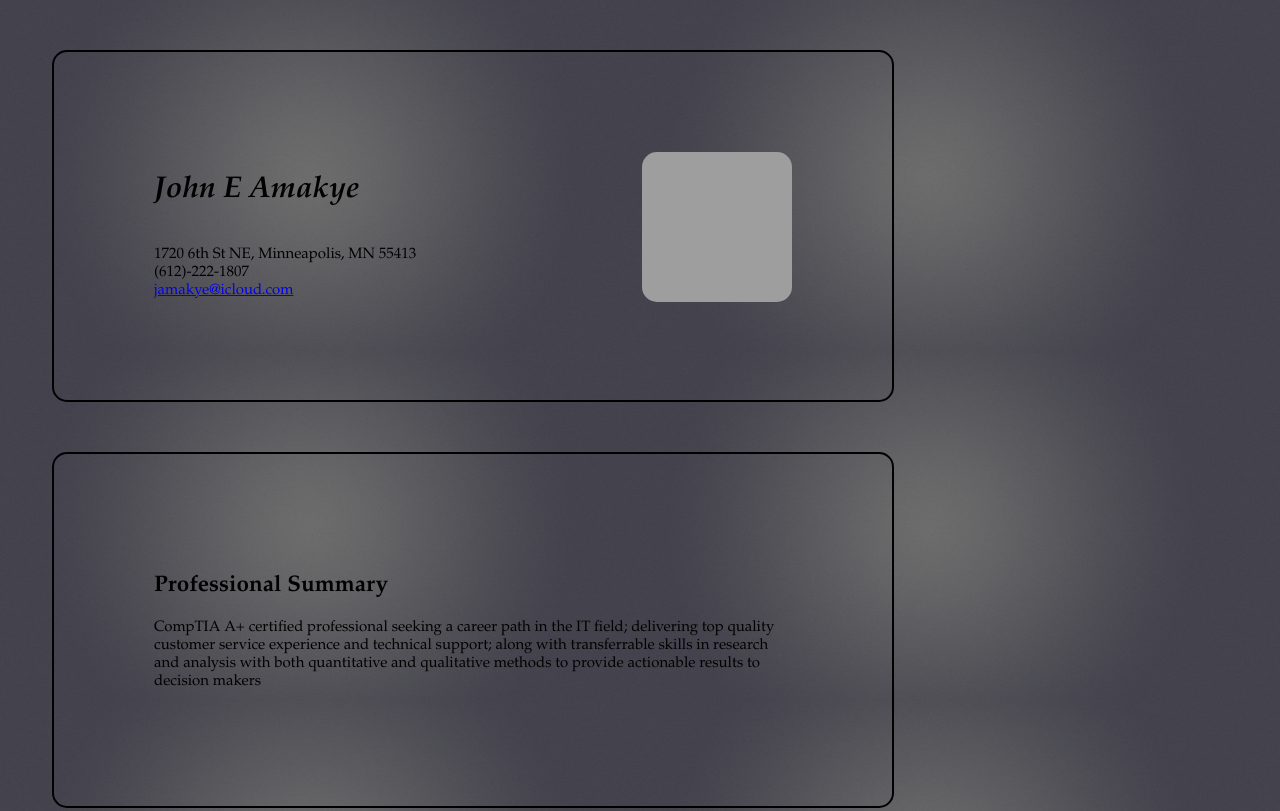
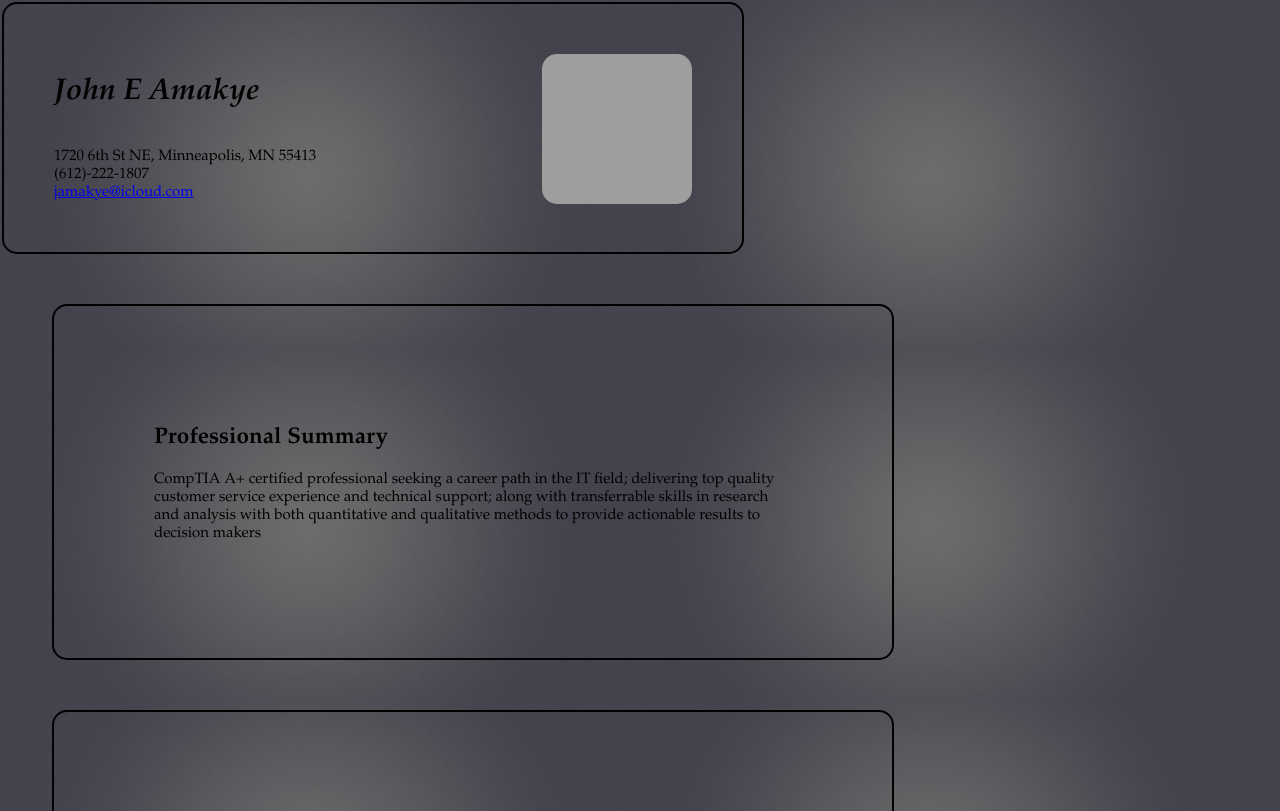
Before and after one commit to jamakye/jamakye.github.io, a plain HTML site: page index.html in a window 1280 px wide. Shown: the top 811 px of the page. Drawn offline with Linux system fonts and the light colour scheme; grey boxes are pictures that could not be loaded.

Commit message:
Update style.css

```diff
--- a/style.css
+++ b/style.css
@@ -35,8 +35,8 @@ p {
     /* background-color:*/
      width: 50%;
      height: 50%;
-     margin: 50px;
-     padding: 100px;
+     margin: 75x;
+     padding: 50px;
      border: 2px solid black;
      border-radius: 15px;
 }
```
